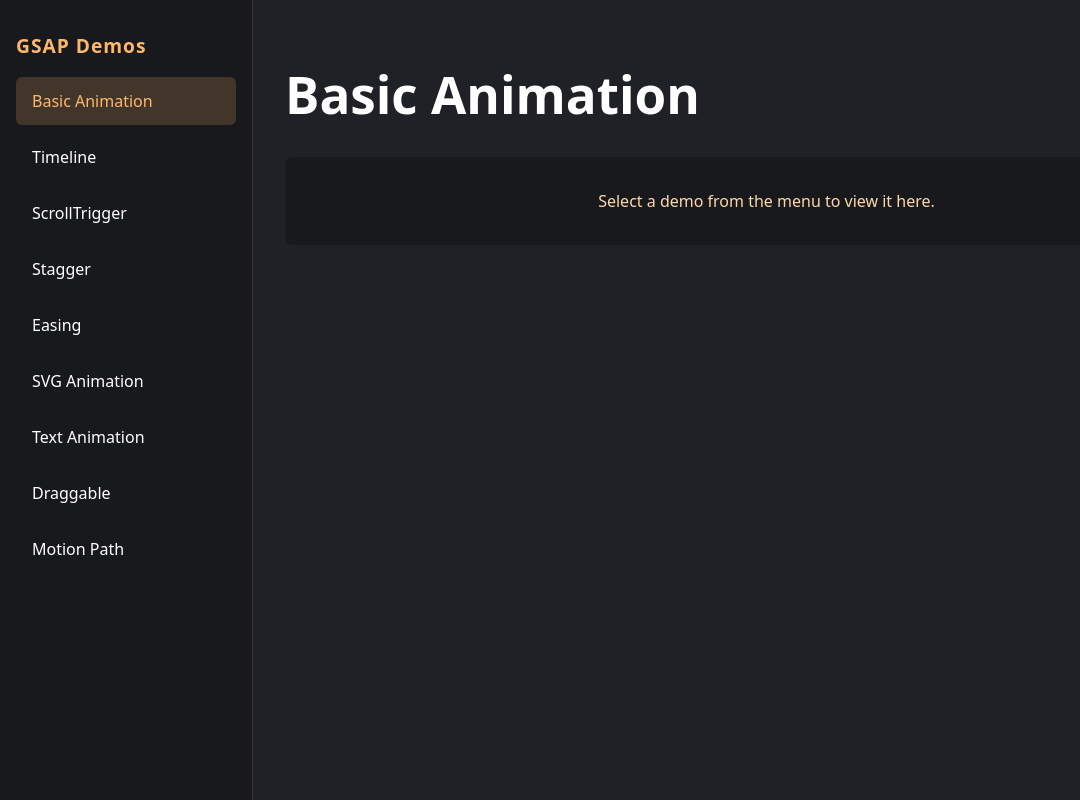
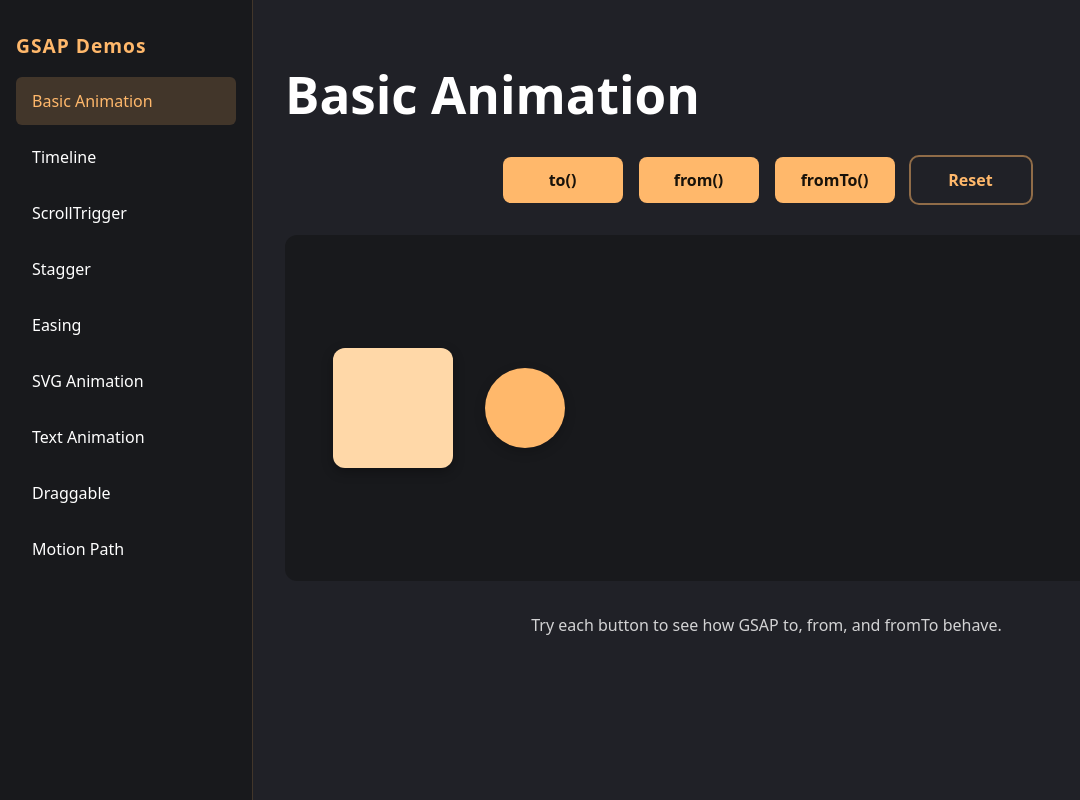
Before and after one commit to SMelidoni/gsap-demo, a React (Vite) app: page / in a window 1280 px wide. Shown: the whole page, without its empty margins (0-1080 px from the left). Built offline with nearby package versions, Linux system fonts and the light colour scheme.

Commit message:
feat: add BasicAnimation component

```diff
--- a/src/App.tsx
+++ b/src/App.tsx
@@ -1,5 +1,6 @@
 import { useState } from "react";
 import "./App.css";
+import { BasicAnimation } from "./demos";
 
 const demos = [
   { key: "basic", label: "Basic Animation" },
@@ -15,6 +16,20 @@
 
 function App() {
   const [selected, setSelected] = useState(demos[0].key);
+
+  const renderDemo = () => {
+    switch (selected) {
+      case "basic":
+        return <BasicAnimation />;
+      default:
+        return (
+          <div className="demo-placeholder">
+            This demo is coming soon! Select a demo from the menu to view it
+            here.
+          </div>
+        );
+    }
+  };
 
   return (
     <div className="app-container">
@@ -34,9 +49,7 @@
       </aside>
       <main className="main-content">
         <h1>{demos.find((d) => d.key === selected)?.label}</h1>
-        <div className="demo-placeholder">
-          Select a demo from the menu to view it here.
-        </div>
+        {renderDemo()}
       </main>
     </div>
   );
--- /dev/null
+++ b/src/demos/BasicAnimation/BasicAnimation.css
@@ -0,0 +1,76 @@
+.basic-demo {
+  color: #ffd8a8;
+  margin: 0 auto;
+  max-width: 1200px;
+}
+
+.controls {
+  display: flex;
+  flex-wrap: wrap;
+  gap: 1rem;
+  justify-content: center;
+  margin-bottom: 2rem;
+}
+
+.controls button {
+  background: #ffb86b;
+  border: none;
+  border-radius: 8px;
+  color: #18120a;
+  cursor: pointer;
+  font-size: 1rem;
+  font-weight: 600;
+  min-width: 120px;
+  padding: 0.75rem 1.5rem;
+  transition: all 0.2s ease;
+}
+
+.controls .ghost {
+  background: transparent;
+  color: #ffb86b;
+  outline: 2px solid rgba(255, 184, 107, 0.5);
+}
+
+.controls button:hover {
+  filter: brightness(1.1);
+  transform: translateY(-1px);
+}
+
+.stage {
+  align-items: center;
+  background: #18191c;
+  border-radius: 12px;
+  display: flex;
+  gap: 2rem;
+  justify-content: flex-start;
+  margin: 2rem 0;
+  min-height: 250px;
+  overflow: hidden;
+  padding: 3rem;
+  position: relative;
+}
+
+.box {
+  background: #ffd8a8;
+  border-radius: 12px;
+  box-shadow: 0 4px 12px rgba(0, 0, 0, 0.3);
+  height: 120px;
+  width: 120px;
+}
+
+.circle {
+  background: #ffb86b;
+  border-radius: 50%;
+  box-shadow: 0 4px 12px rgba(0, 0, 0, 0.2);
+  height: 80px;
+  width: 80px;
+}
+
+.hint {
+  color: #fff;
+  font-size: 1rem;
+  line-height: 1.5;
+  margin-top: 1rem;
+  opacity: 0.8;
+  text-align: center;
+}
--- /dev/null
+++ b/src/demos/BasicAnimation/BasicAnimation.tsx
@@ -0,0 +1,92 @@
+import { useEffect, useRef } from "react";
+import { gsap } from "gsap";
+import "./BasicAnimation.css";
+
+export default function BasicAnimation() {
+  const boxRef = useRef<HTMLDivElement | null>(null);
+  const circleRef = useRef<HTMLDivElement | null>(null);
+
+  useEffect(() => {
+    if (boxRef.current && circleRef.current) {
+      gsap.set([boxRef.current, circleRef.current], { opacity: 0, y: 20 });
+      gsap.to([boxRef.current, circleRef.current], {
+        opacity: 1,
+        y: 0,
+        duration: 0.6,
+        ease: "power2.out",
+        stagger: 0.1,
+      });
+    }
+  }, []);
+
+  const playTo = () => {
+    if (!boxRef.current) return;
+    gsap.to(boxRef.current, {
+      x: 400,
+      rotation: 360,
+      backgroundColor: "#ffb86b",
+      duration: 1.2,
+      ease: "power3.inOut",
+    });
+  };
+
+  const playFrom = () => {
+    if (!boxRef.current) return;
+    gsap.from(boxRef.current, {
+      x: -400,
+      rotation: -180,
+      backgroundColor: "#8ecae6",
+      duration: 1,
+      ease: "back.out(1.4)",
+    });
+  };
+
+  const playFromTo = () => {
+    if (!boxRef.current) return;
+    gsap.fromTo(
+      boxRef.current,
+      { x: 0, scale: 0.6, backgroundColor: "#ffd8a8" },
+      {
+        x: 300,
+        scale: 1,
+        backgroundColor: "#c8a8ff",
+        duration: 1,
+        ease: "power2.out",
+      }
+    );
+  };
+
+  const reset = () => {
+    if (!boxRef.current) return;
+    gsap.killTweensOf(boxRef.current);
+    gsap.set(boxRef.current, {
+      clearProps: "all",
+      x: 0,
+      y: 0,
+      rotation: 0,
+      scale: 1,
+    });
+  };
+
+  return (
+    <div className="basic-demo">
+      <div className="controls">
+        <button onClick={playTo}>to()</button>
+        <button onClick={playFrom}>from()</button>
+        <button onClick={playFromTo}>fromTo()</button>
+        <button onClick={reset} className="ghost">
+          Reset
+        </button>
+      </div>
+
+      <div className="stage">
+        <div ref={boxRef} className="box" />
+        <div ref={circleRef} className="circle" />
+      </div>
+
+      <p className="hint">
+        Try each button to see how GSAP to, from, and fromTo behave.
+      </p>
+    </div>
+  );
+}
--- /dev/null
+++ b/src/demos/index.ts
@@ -0,0 +1 @@
+export { default as BasicAnimation } from "./BasicAnimation/BasicAnimation";
```
